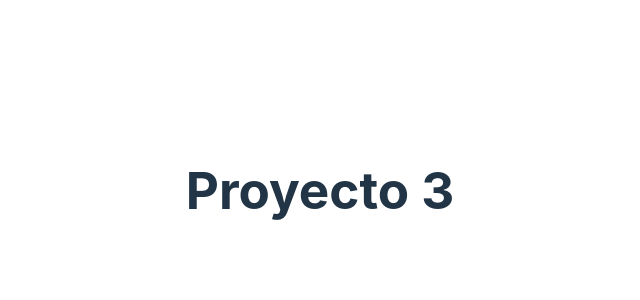
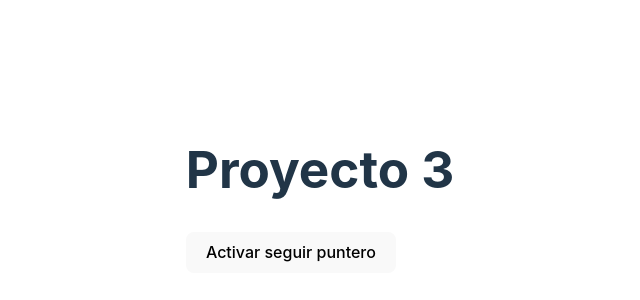
Before and after one commit to DevAcrip/learning-react, a React (Vite) app in the folder projects/03-mouse-follower/: page / in a window 1280 px wide. Shown: the part 210-510 px from the top of the page, without its empty margins (320-960 px from the left). Built offline with nearby package versions, Linux system fonts and the light colour scheme.

Commit message:
Button enable mouse follower

```diff
--- a/projects/03-mouse-follower/src/App.jsx
+++ b/projects/03-mouse-follower/src/App.jsx
@@ -1,13 +1,16 @@
 import { useEffect, useState } from "react";
 
 function App() {
-
-  const [enabled, setEnabled] = useState(false)
+  const [enabled, setEnabled] = useState(false);
   useEffect(() => {
     console.log("Efecto");
-  })
+  });
 
-  return <h1>Proyecto 3</h1>;
+  return (
+    <>
+      <h1>Proyecto 3</h1>
+      <button>Activar seguir puntero</button>
+    </>
+  );
 }
-
 export default App;
```
